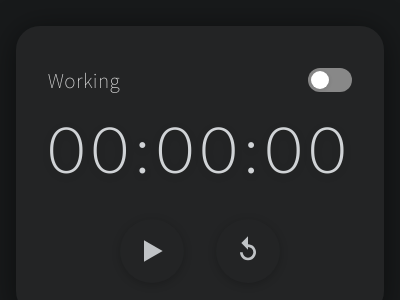
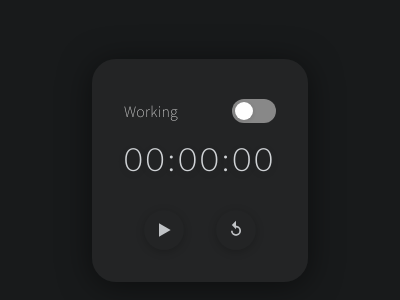
Before and after one commit to chihatw/electron-stopwatch, an Electron app: page src/index.html in a window 400 px wide. Shown: the part 252-552 px from the top of the page. Drawn offline with Linux system fonts and the light colour scheme.

Commit message:
レスポンシブデザイン Fixes #1

```diff
--- a/src/styles.css
+++ b/src/styles.css
@@ -169,3 +169,20 @@ body.light .toggle-btn {
 .switch input:checked + .slider:before {
   transform: translateX(20px);
 }
+
+@media (max-width: 400px) {
+  #display {
+    font-size: 2rem;
+  }
+  .icon-btn {
+    width: 40px;
+    height: 40px;
+  }
+  .icon-btn svg {
+    width: 20px;
+    height: 20px;
+  }
+  #mode-label {
+    font-size: 0.9rem;
+  }
+}
```
